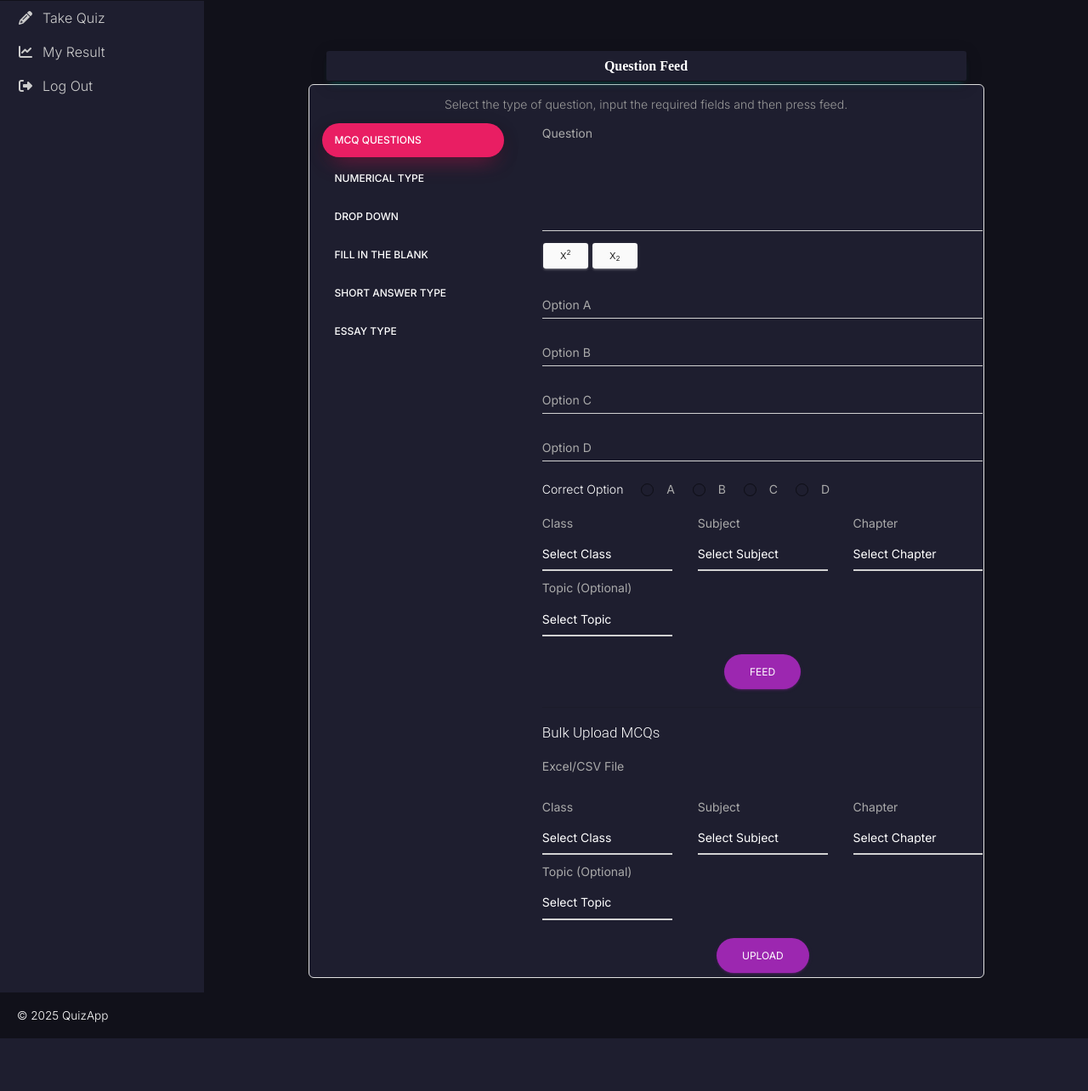
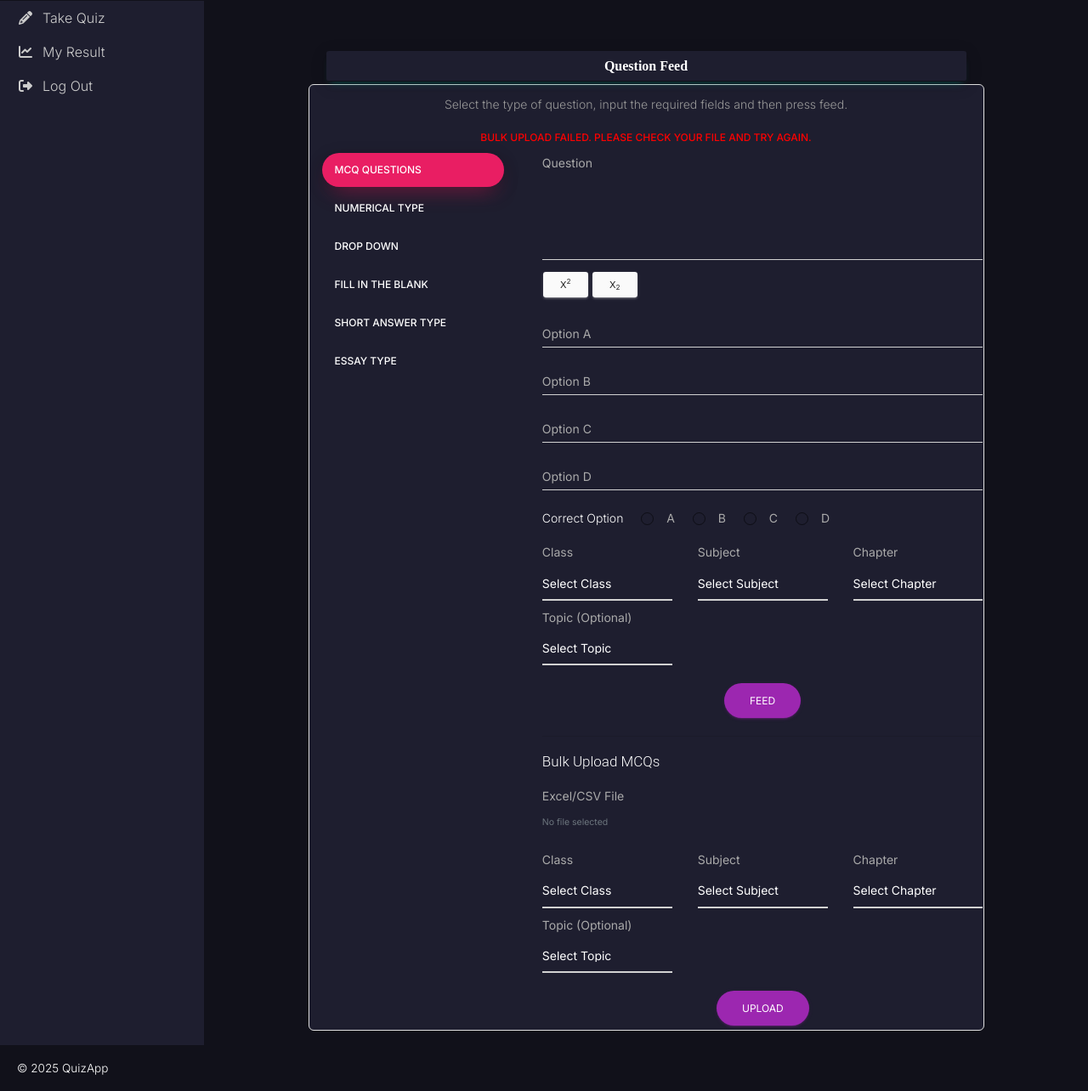
Before and after one commit to Defendicon786/Quiz-App-v1.3, a PHP site: page /questionfeed.php?error=1&type=a in a window 1280 px wide. Shown: the part 63-1347 px from the top of the page at 85% size. Before the commit the page ends 1285 px from the top, so only its background shows below. Run offline with PHP 8.4, Linux system fonts and the light colour scheme; a user stored in the database is signed in; data comes from the database, SQL or seed files in the repository.

Commit message:
fix: improve bulk MCQ bulk upload feedback

```diff
--- a/questionfeed.php
+++ b/questionfeed.php
@@ -25,6 +25,11 @@
 // Initialize feedback message
 if (isset($_GET['success']) && $_GET['success'] == '1') {
     $feedback_message = '<p class="h6 text-center" style="color:green;">Question added successfully! You can add another question.</p>';
+    if (isset($_GET['type'])) {
+        $q_type_active = $_GET['type'];
+    }
+} elseif (isset($_GET['error']) && $_GET['error'] == '1') {
+    $feedback_message = '<p class="h6 text-center" style="color:red;">Bulk upload failed. Please check your file and try again.</p>';
     if (isset($_GET['type'])) {
         $q_type_active = $_GET['type'];
     }
@@ -814,6 +819,7 @@
         <div class="form-group">
           <label for="mcq_file">Excel/CSV File</label>
           <input type="file" name="mcq_file" id="mcq_file" class="form-control" accept=".csv,.xls,.xlsx" required>
+          <small id="mcq_file_info" class="form-text text-muted">No file selected</small>
         </div>
         <div class="row align-items-end mt-3">
           <div class="col-md-4">
@@ -862,6 +868,12 @@
         </div>
       </div>
     </form>
+    <script>
+      document.getElementById('mcq_file').addEventListener('change', function () {
+        var info = document.getElementById('mcq_file_info');
+        info.textContent = this.files.length ? 'Selected file: ' + this.files[0].name : 'No file selected';
+      });
+    </script>
                       </div>
                       <div class="tab-pane <?php echo $active2;?>" id="tab2">
                         <form name="typeb" class="question-form" action="<?php echo $form_action; ?>" method="post">
```
Also changed, not shown: bulk_upload_mcq.php (+13 -2 lines), README.md.
